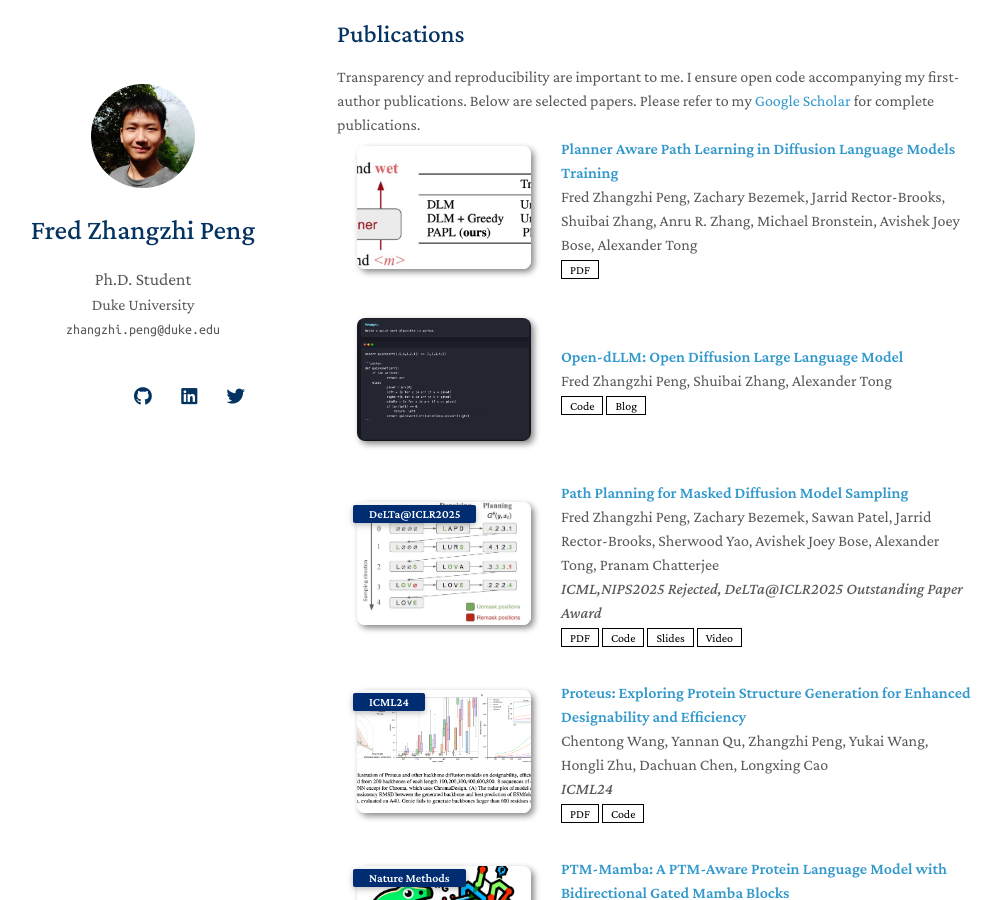
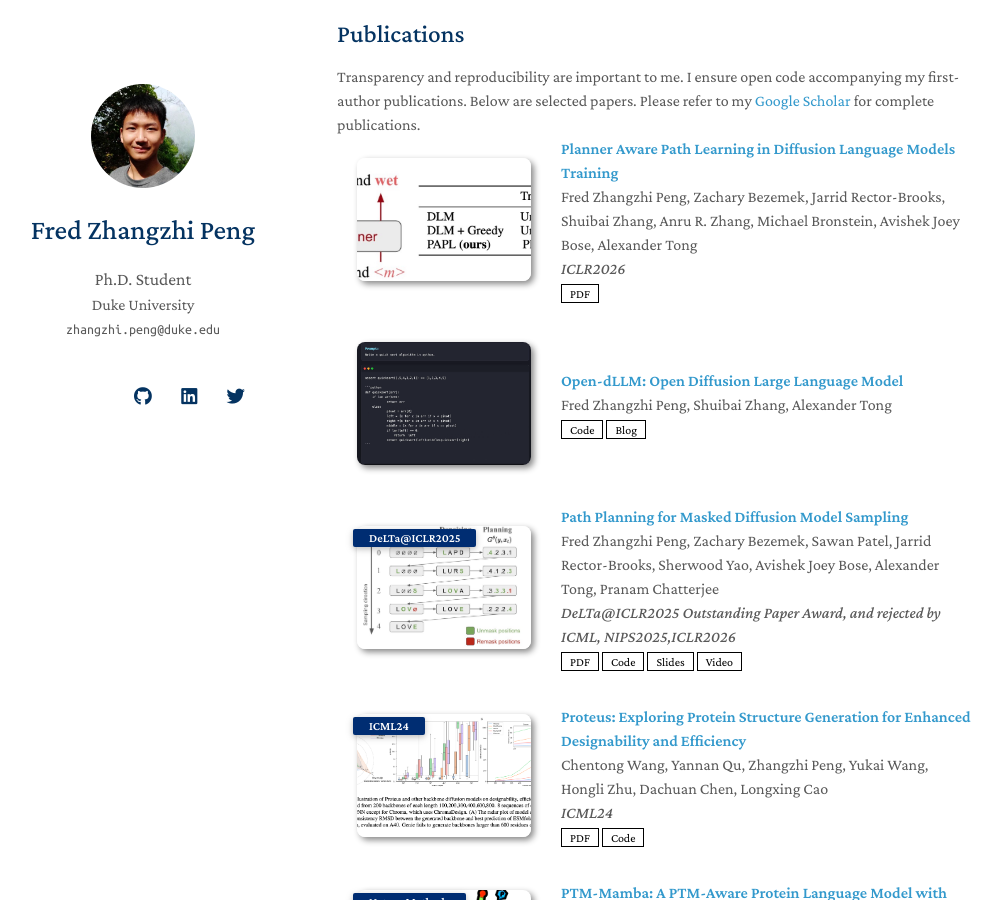
Before and after one commit to pengzhangzhi/home, a Jekyll site: the page built from index.md, in a window 1280 px wide and 900 px high, scrolled down 635 px. Shown: the whole window, without its empty margins (133-1134 px from the left). Built offline with Jekyll 4.4.1, drawn with Linux system fonts in a browser that asks for light colours; nearby versions of some CDN libraries; a style sheet for code colours, icons or effects is not loaded; our own code applies the rules of GitHub Pages for plain Markdown files.

Commit message:
Add conference details to publications

```diff
--- a/_data/publications.yml
+++ b/_data/publications.yml
@@ -3,7 +3,7 @@ main:
     image: ./assets/img/pl.jpg
     authors: Fred Zhangzhi Peng, Zachary Bezemek, Jarrid Rector-Brooks, Shuibai Zhang, Anru R. Zhang, Michael Bronstein, Avishek Joey Bose, Alexander Tong
     pdf: https://arxiv.org/pdf/2509.23405
-
+    conference: ICLR2026
   - title: "Open-dLLM: Open Diffusion Large Language Model"
     image: ./assets/img/quick-sort-thumbnail.jpg
     authors: Fred Zhangzhi Peng, Shuibai Zhang, Alexander Tong
@@ -13,7 +13,7 @@ main:
   - title: "Path Planning for Masked Diffusion Model Sampling"
     authors: Fred Zhangzhi Peng, Zachary Bezemek, Sawan Patel, Jarrid Rector-Brooks, Sherwood Yao, Avishek Joey Bose, Alexander Tong, Pranam Chatterjee
     conference_short: DeLTa@ICLR2025
-    conference: ICML,NIPS2025 Rejected, DeLTa@ICLR2025 Outstanding Paper Award
+    conference: DeLTa@ICLR2025 Outstanding Paper Award, and rejected by ICML, NIPS2025,ICLR2026
     pdf: https://arxiv.org/abs/2502.03540
     code: https://github.com/pengzhangzhi/Path-Planning
     image: ./assets/img/p2.jpg
```
